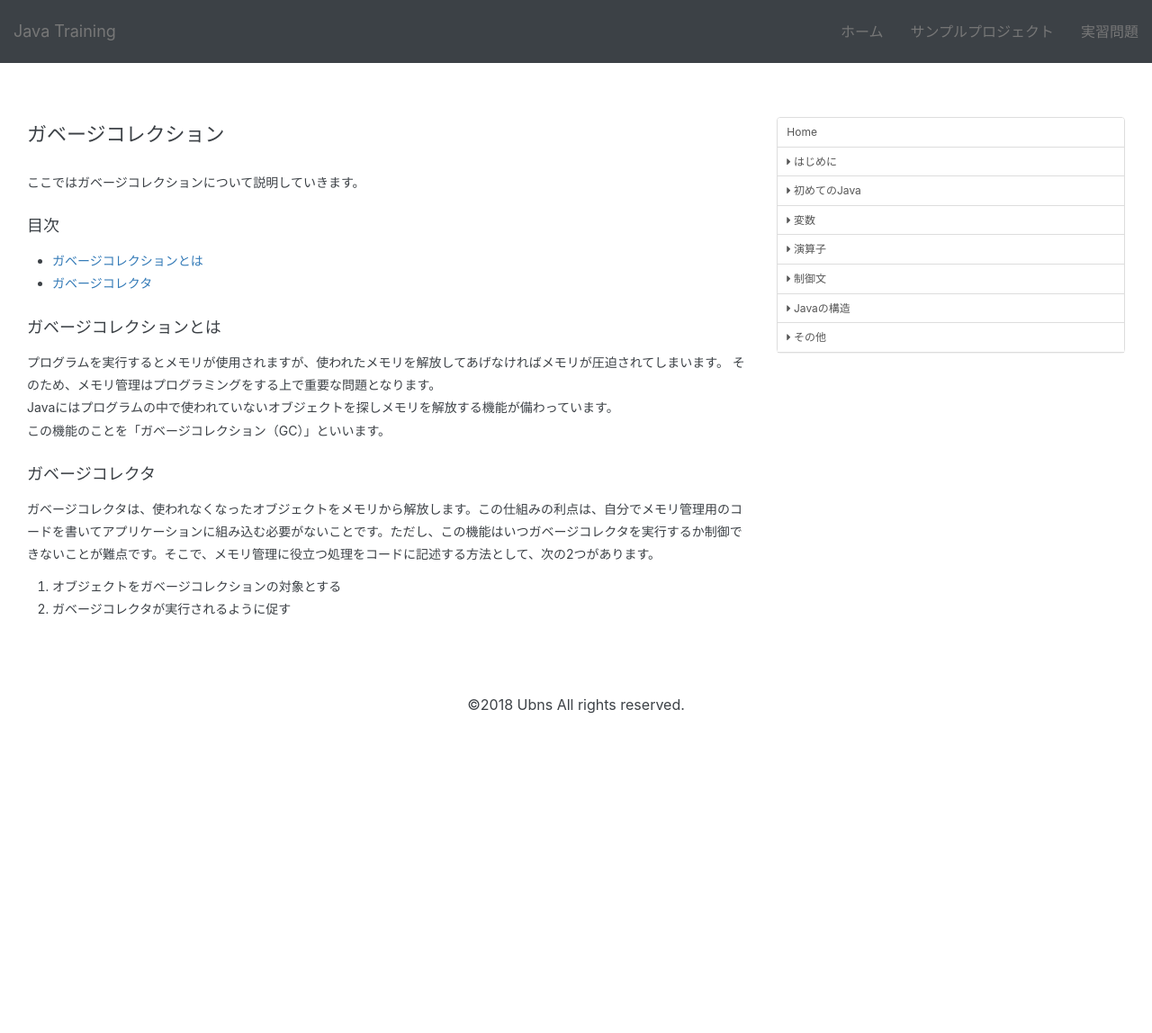
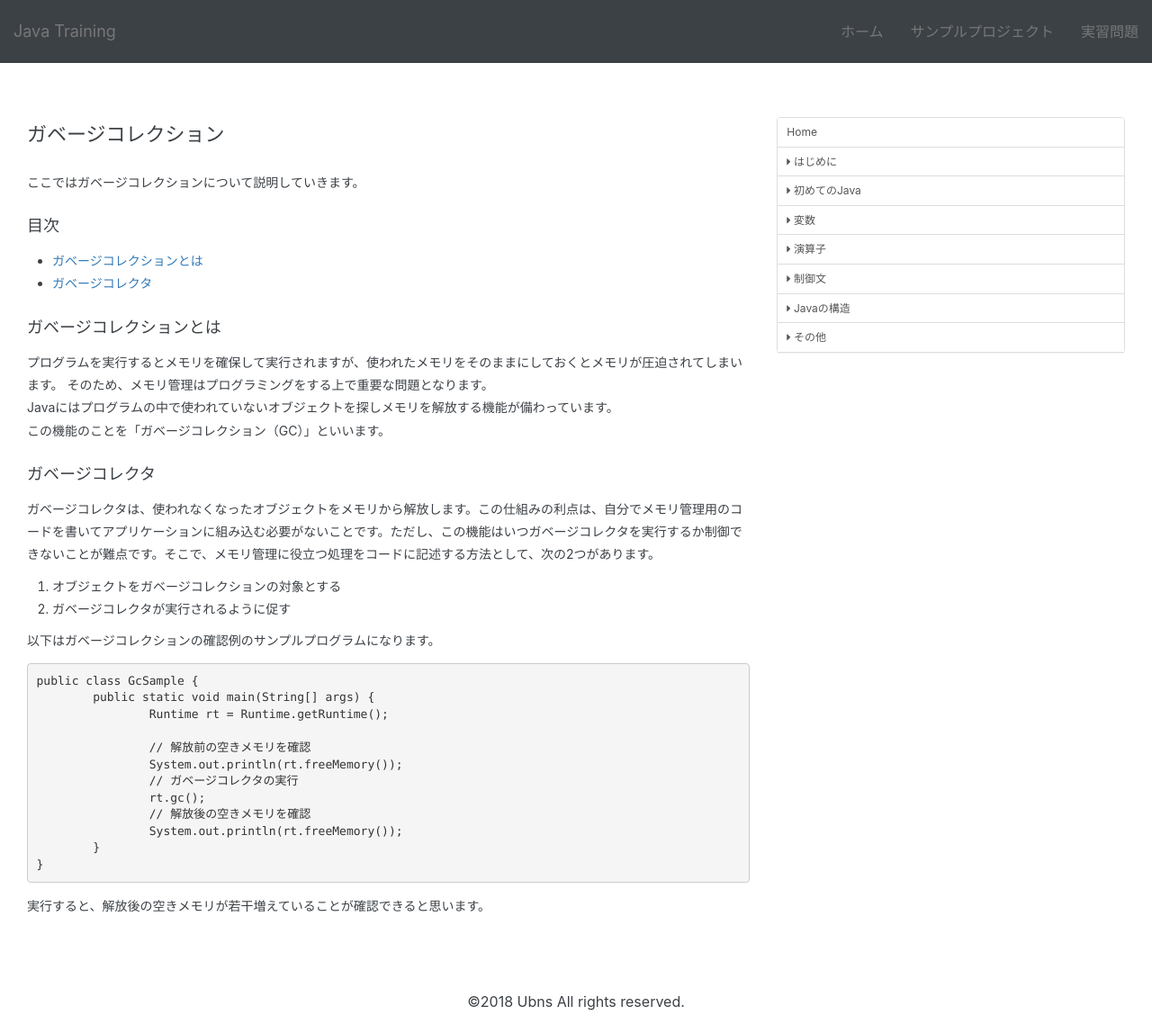
Before and after one commit to modulesjp/JavaTraining, a Jekyll site: the page built from docs/fundamentals/3.0.5.gc.md, in a window 1280 px wide. Shown: the whole page at 90% size. Built offline with Jekyll 4.4.1, drawn with Linux system fonts in a browser that asks for light colours; nearby versions of some CDN libraries; our own code applies the rules of GitHub Pages for plain Markdown files; before the commit the page ends 900 px from its top, so only the background shows below that.

Commit message:
2018.04.04

````diff
--- a/docs/fundamentals/3.0.5.gc.md
+++ b/docs/fundamentals/3.0.5.gc.md
@@ -6,7 +6,7 @@
 * [ガベージコレクタ](#sec2)
 
 ### <a name="sec1"></a>ガベージコレクションとは
-プログラムを実行するとメモリが使用されますが、使われたメモリを解放してあげなければメモリが圧迫されてしまいます。
+プログラムを実行するとメモリを確保して実行されますが、使われたメモリをそのままにしておくとメモリが圧迫されてしまいます。
 そのため、メモリ管理はプログラミングをする上で重要な問題となります。
 Javaにはプログラムの中で使われていないオブジェクトを探しメモリを解放する機能が備わっています。
 この機能のことを「ガベージコレクション（GC）」といいます。
@@ -16,3 +16,22 @@
 
 1. オブジェクトをガベージコレクションの対象とする
 2. ガベージコレクタが実行されるように促す
+
+以下はガベージコレクションの確認例のサンプルプログラムになります。
+
+```java
+public class GcSample {
+	public static void main(String[] args) {
+		Runtime rt = Runtime.getRuntime();
+
+		// 解放前の空きメモリを確認
+		System.out.println(rt.freeMemory());
+		// ガベージコレクタの実行
+		rt.gc();
+		// 解放後の空きメモリを確認
+		System.out.println(rt.freeMemory());
+	}
+}
+```
+
+実行すると、解放後の空きメモリが若干増えていることが確認できると思います。
````
Also changed, not shown: docs/fundamentals/3.0.6.overload.md (added, +41 -0 lines), 2 other files.
